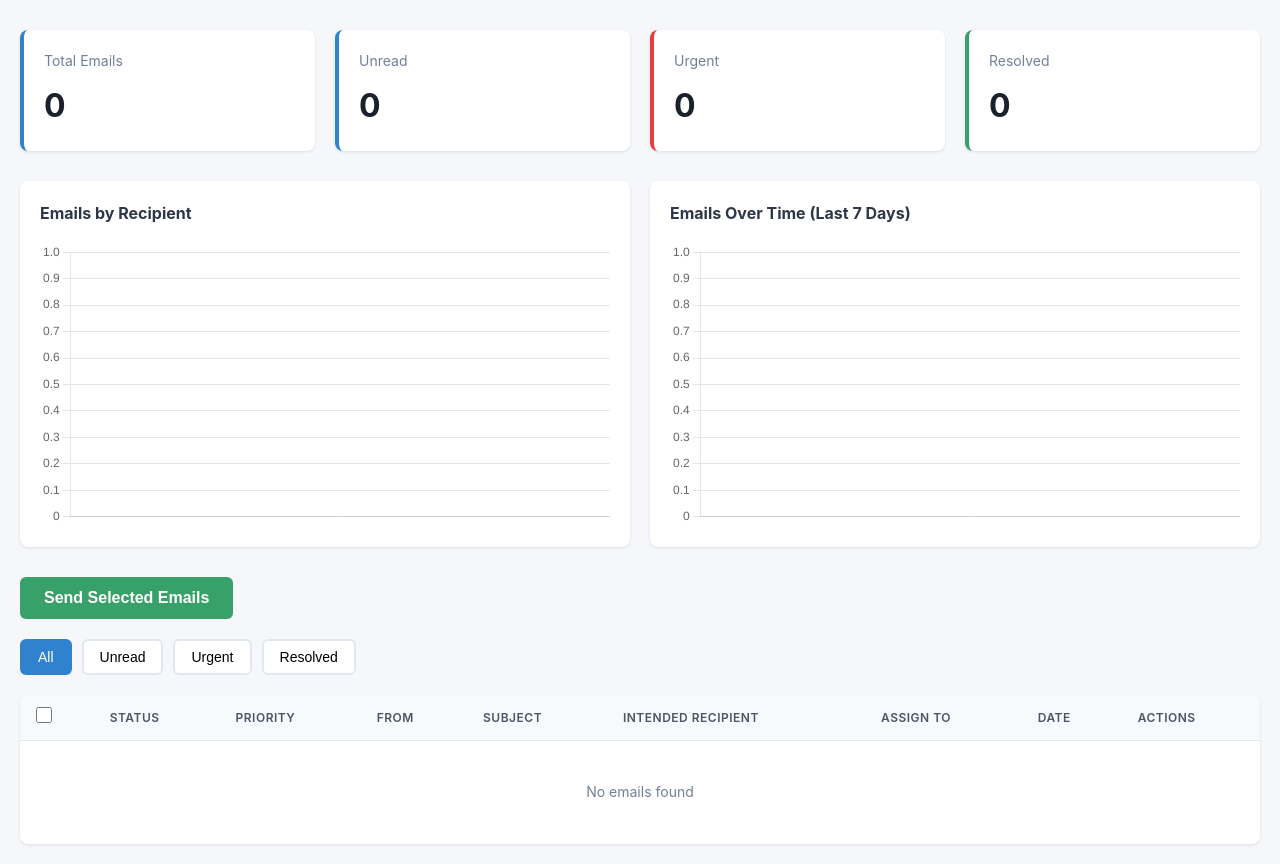
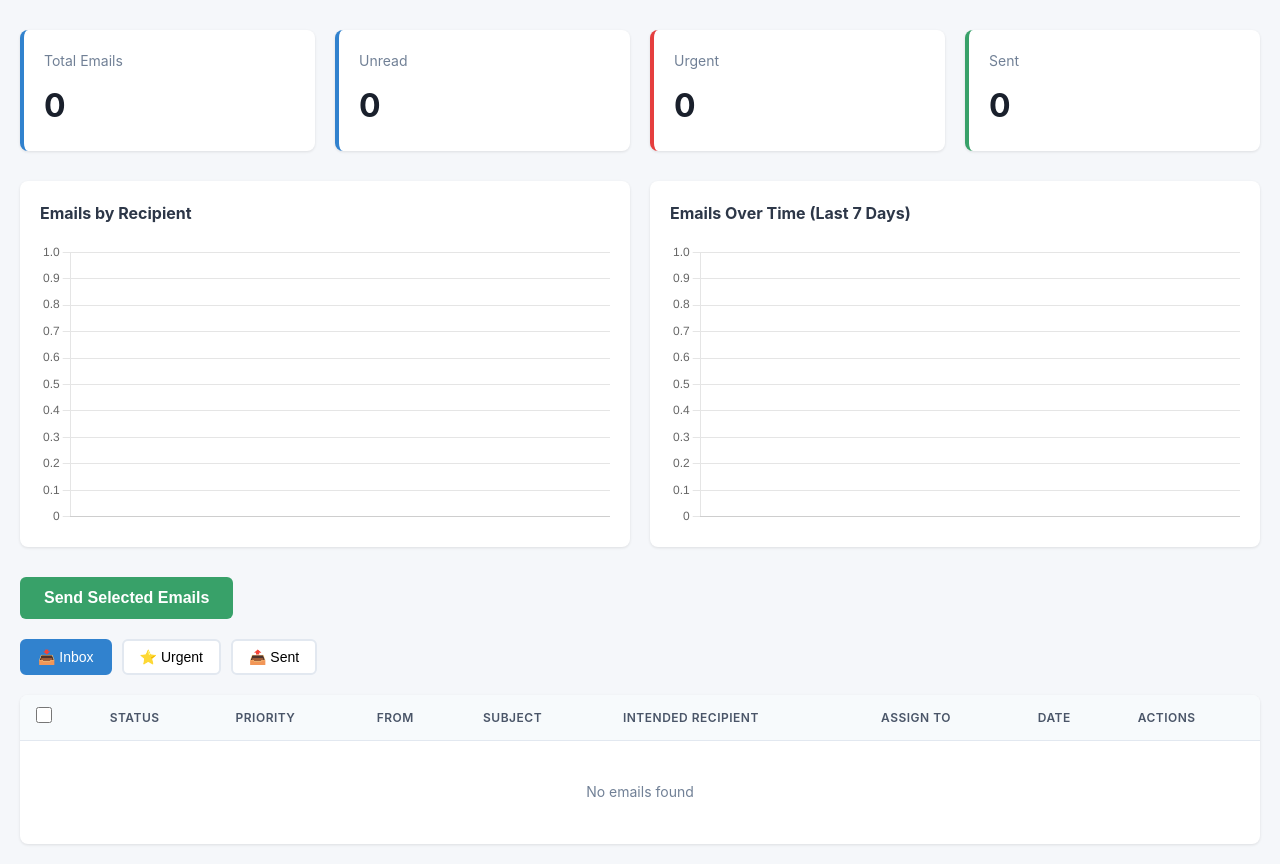
Before and after one commit to brn-cntrl/mailvistool, a PHP site: page / in a window 1280 px wide. Shown: the part 87-951 px from the top of the page. Run offline with PHP 8.4, Linux system fonts and the light colour scheme; data that the repository does not hold is empty.

Commit message:
Redesigned filters and email body

```diff
--- a/api.php
+++ b/api.php
@@ -22,13 +22,13 @@ try {
             $sql = 'SELECT * FROM emails WHERE 1=1';
             $params = [];
 
-            if ($filter === 'unread') {
-                $sql .= ' AND is_read = 0';
+            if ($filter === 'inbox') {
+                $sql .= ' AND is_sent = 0';
             } elseif ($filter === 'urgent') {
-                $sql .= ' AND priority = ?';
+                $sql .= ' AND priority = ? AND is_sent = 0';
                 $params[] = 'high';
-            } elseif ($filter === 'actioned') {
-                $sql .= ' AND is_actioned = 1';
+            } elseif ($filter === 'sent') {
+                $sql .= ' AND is_sent = 1';
             }
 
             $sql .= ' ORDER BY date_received DESC';
@@ -73,10 +73,10 @@ try {
             $stats['unread'] = $db->query('SELECT COUNT(*) FROM emails WHERE is_read = 0')->fetchColumn();
 
             // Urgent
-            $stats['urgent'] = $db->query('SELECT COUNT(*) FROM emails WHERE priority = "high" AND is_actioned = 0')->fetchColumn();
+            $stats['urgent'] = $db->query('SELECT COUNT(*) FROM emails WHERE priority = "high" AND is_sent = 0')->fetchColumn();
 
-            // Actioned
-            $stats['actioned'] = $db->query('SELECT COUNT(*) FROM emails WHERE is_actioned = 1')->fetchColumn();
+            // Sent
+            $stats['sent'] = $db->query('SELECT COUNT(*) FROM emails WHERE is_sent = 1')->fetchColumn();
 
             echo json_encode(['success' => true, 'data' => $stats]);
             break;
@@ -126,26 +126,6 @@ try {
                 // This will call the sync script
                 require_once 'sync.php';
                 echo json_encode(['success' => true, 'message' => 'Sync completed']);
-            } else {
-                echo json_encode(['success' => false, 'error' => 'POST required']);
-            }
-            break;
-
-        case 'mark_actioned':
-            // Mark email as actioned
-            if ($_SERVER['REQUEST_METHOD'] === 'POST') {
-                $id = $_POST['id'] ?? 0;
-                $note = $_POST['note'] ?? '';
-
-                // Update email
-                $stmt = $db->prepare('UPDATE emails SET is_actioned = 1, actioned_at = datetime("now") WHERE id = ?');
-                $stmt->execute([$id]);
-
-                // Log action
-                $stmt = $db->prepare('INSERT INTO actions (email_id, action_type, note) VALUES (?, ?, ?)');
-                $stmt->execute([$id, 'resolved', $note]);
-
-                echo json_encode(['success' => true, 'message' => 'Email marked as actioned']);
             } else {
                 echo json_encode(['success' => false, 'error' => 'POST required']);
             }
--- a/assets/dashboard.js
+++ b/assets/dashboard.js
@@ -1,4 +1,4 @@
-let currentFilter = 'all';
+let currentFilter = 'inbox';
 let recipientChart = null;
 let timeChart = null;
 let availableRecipients = [];
@@ -52,7 +52,7 @@ async function loadStats() {
             document.getElementById('stat-total').textContent = stats.total;
             document.getElementById('stat-unread').textContent = stats.unread;
             document.getElementById('stat-urgent').textContent = stats.urgent;
-            document.getElementById('stat-actioned').textContent = stats.actioned;
+            document.getElementById('stat-sent').textContent = stats.sent;
         }
     } catch (error) {
         console.error('Error loading stats:', error);
@@ -106,7 +106,7 @@ async function loadEmails(filter = 'all') {
                     </td>
                     <td onclick="showEmailDetail(${email.id})">${formatDate(email.date_received)}</td>
                     <td onclick="event.stopPropagation();">
-                        ${!isSent && !email.is_actioned ? `<button class="btn btn-small btn-success" onclick="markActioned(${email.id})">Resolve</button>` : (isSent ? '📤' : '✓')}
+                        ${isSent ? '📤' : ''}
                     </td>
                 </tr>
             `}).join('');
@@ -230,9 +230,7 @@ async function showEmailDetail(emailId) {
                     <div class="email-body">${escapeHtml(email.body_preview || 'No preview available')}</div>
                 </div>
 
-                ${!email.is_actioned ? `
-                    <button class="btn btn-success" onclick="markActioned(${email.id}); closeModal();">Mark as Resolved</button>
-                ` : '<p style="color: #38a169; font-weight: 600;">✓ Resolved</p>'}
+                ${email.is_sent ? '<p style="color: #2c5aa0; font-weight: 600;">📤 Sent on ' + formatDate(email.sent_at) + '</p>' : ''}
             `;
         }
     } catch (error) {
@@ -284,33 +282,33 @@ async function syncEmails() {
     }
 }
 
-async function markActioned(emailId) {
-    if (!confirm('Mark this email as resolved?')) return;
+// async function markActioned(emailId) {
+//     if (!confirm('Mark this email as resolved?')) return;
 
-    try {
-        const formData = new FormData();
-        formData.append('id', emailId);
-        formData.append('note', 'Marked as resolved from dashboard');
+//     try {
+//         const formData = new FormData();
+//         formData.append('id', emailId);
+//         formData.append('note', 'Marked as resolved from dashboard');
 
-        const response = await fetch('api.php?action=mark_actioned', {
-            method: 'POST',
-            body: formData
-        });
+//         const response = await fetch('api.php?action=mark_actioned', {
+//             method: 'POST',
+//             body: formData
+//         });
 
-        const result = await response.json();
+//         const result = await response.json();
 
-        if (result.success) {
-            await loadStats();
-            await loadEmails(currentFilter);
-            await loadCharts();
-        } else {
-            alert('Error: ' + result.error);
-        }
-    } catch (error) {
-        console.error('Error marking email:', error);
-        alert('Error marking email as actioned');
-    }
-}
+//         if (result.success) {
+//             await loadStats();
+//             await loadEmails(currentFilter);
+//             await loadCharts();
+//         } else {
+//             alert('Error: ' + result.error);
+//         }
+//     } catch (error) {
+//         console.error('Error marking email:', error);
+//         alert('Error marking email as actioned');
+//     }
+// }
 
 async function loadRecipients() {
     try {
--- a/index.php
+++ b/index.php
@@ -26,8 +26,8 @@
                 <div class="stat-value" id="stat-urgent">-</div>
             </div>
             <div class="stat-card success">
-                <div class="stat-label">Resolved</div>
-                <div class="stat-value" id="stat-actioned">-</div>
+                <div class="stat-label">Sent</div>
+                <div class="stat-value" id="stat-sent">-</div>
             </div>
         </div>
 
@@ -50,10 +50,9 @@
         </div>
 
         <div class="filters">
-            <button class="filter-btn active" data-filter="all">All</button>
-            <button class="filter-btn" data-filter="unread">Unread</button>
-            <button class="filter-btn" data-filter="urgent">Urgent</button>
-            <button class="filter-btn" data-filter="actioned">Resolved</button>
+            <button class="filter-btn active" data-filter="inbox">📥 Inbox</button>
+            <button class="filter-btn" data-filter="urgent">⭐ Urgent</button>
+            <button class="filter-btn" data-filter="sent">📤 Sent</button>
         </div>
 
         <!-- Email Table -->
```
Also changed, not shown: check_sent_emails.php (+13 -15 lines), send_emails.php (+7 -6 lines).
